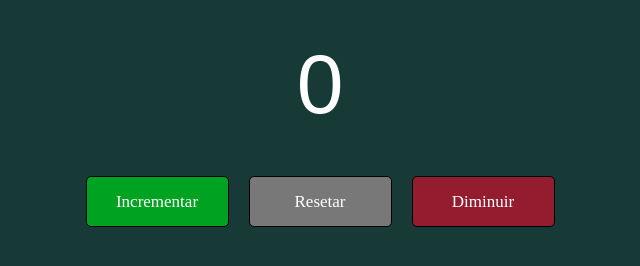
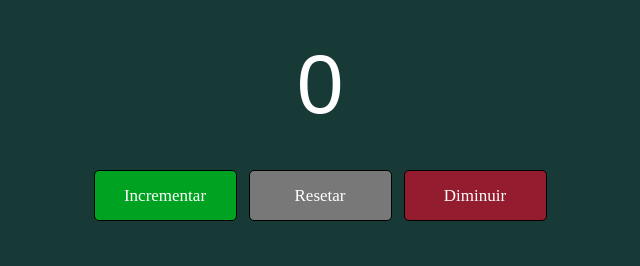
Before and after one commit to williamcouto/contador, a plain HTML site: page index.html in a window 1280 px wide. Shown: the part 224-490 px from the top of the page, without its empty margins (320-960 px from the left). Drawn offline with Linux system fonts and the light colour scheme; a web font is replaced by a local one.

Commit message:
Update estilo.css

```diff
--- a/estilo.css
+++ b/estilo.css
@@ -31,8 +31,8 @@ h1{
 .box-bttns{
     display: flex;
     flex-direction: row;
-    gap: 20px;
-    padding: 20px;
+    gap: 12px;
+    padding: 14px;
     margin: 6px;
 }
 
@@ -42,7 +42,7 @@ button{
     border-radius: 5px;
     color: #ffff;
     font: lighter 17px'Reddit Sans';
-    padding: 12px;
+    padding: 10px;
     cursor: pointer;
     width: 143px;
     height: 51px;
```
